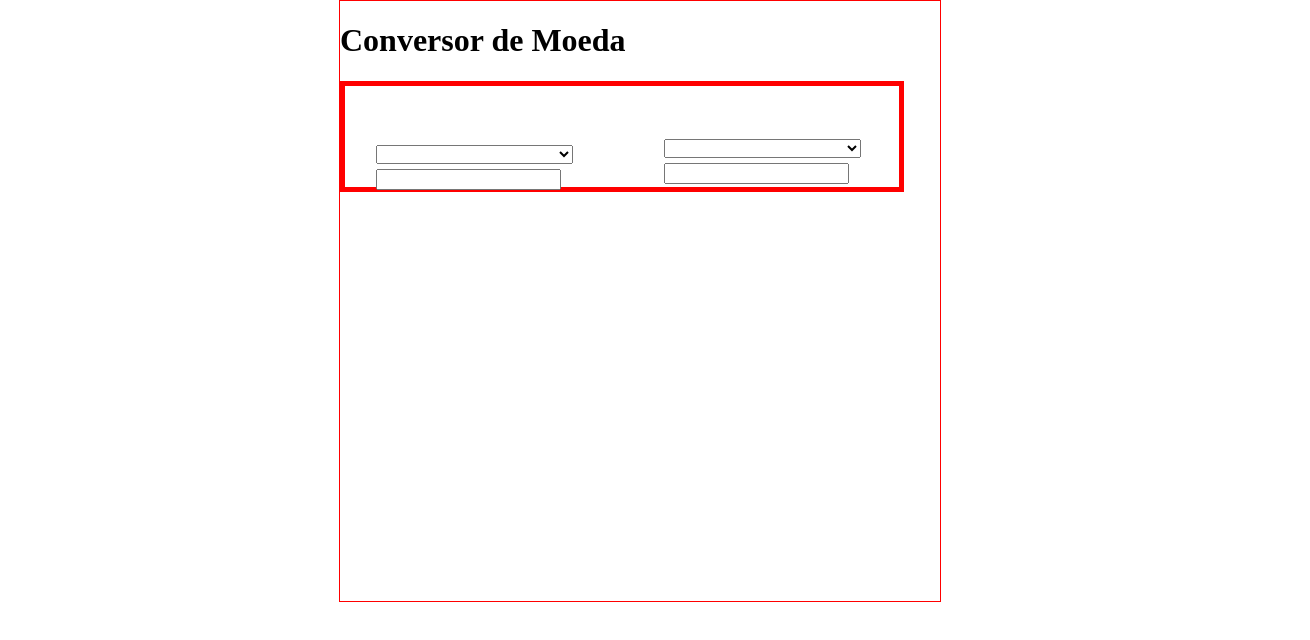
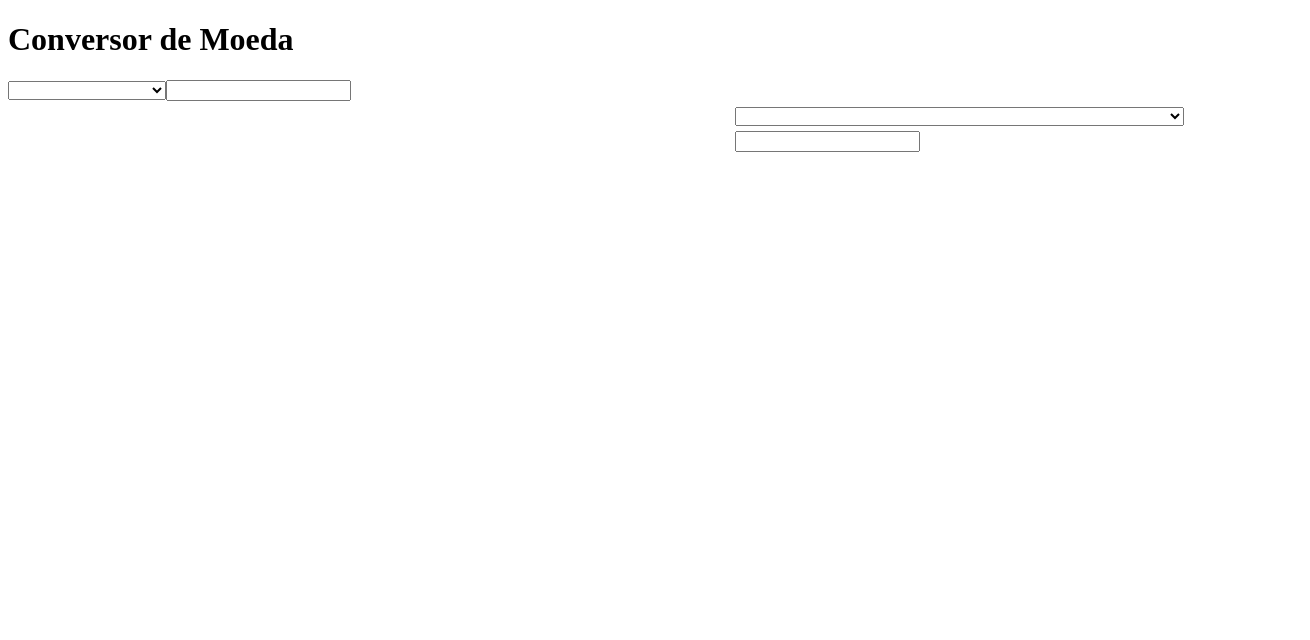
Before and after one commit to DereckSilva/ProjetosAngular, an Angular app in the folder conversorMoedas/: page / in a window 1280 px wide. Shown: the top 640 px of the page, 1310 px wide, since content can reach past the window. Built offline with nearby package versions, Linux system fonts and the light colour scheme.

Commit message:
adicao de componente filho, ajuste de lógica

```diff
--- /dev/null
+++ b/conversorMoedas/src/app/moeda.service.ts
@@ -0,0 +1,9 @@
+import { Injectable } from '@angular/core';
+
+@Injectable({
+  providedIn: 'root'
+})
+export class MoedaService {
+
+  constructor() { }
+}
--- /dev/null
+++ b/conversorMoedas/src/app/moeda/moeda.component.html
@@ -0,0 +1,19 @@
+<h1>Conversor de Moeda</h1>
+<main class="conteudoMain">
+<div class="moedaBruta">
+
+    <select #moedaBruta name="" id="" (change)="moeda(moedaBruta.value)">
+        <option value=" "></option>
+        <option value="BRL">Real Brasileiro</option>
+        <option value="USD">Dólar Norte Americano</option>
+        <option value="EUR">Euro</option>
+    </select>
+    <div *ngIf="tipoMoeda != undefined; then thenBlock else elseBlock"></div>
+    <ng-template #thenBlock>
+        <input #moeda type="text"  (keyup)="recebeMoeda(moeda.value)">
+    </ng-template>
+    <ng-template #elseBlock>
+        <input type="text" readonly >
+    </ng-template>
+</div>
+</main>
--- /dev/null
+++ b/conversorMoedas/src/app/moeda/moeda.component.ts
@@ -0,0 +1,31 @@
+import { MoedasService } from './../moedas.service';
+import { Component, OnInit, Output,EventEmitter } from '@angular/core';
+
+@Component({
+  selector: 'app-moeda',
+  templateUrl: './moeda.component.html',
+  styleUrls: ['./moeda.component.css'],
+  providers:[MoedasService]
+})
+export class MoedaComponent implements OnInit {
+
+
+  @Output() moedaBruta = new EventEmitter()
+
+  tipoMoeda?:string
+  valorConvertido?: string
+
+  ngOnInit(): void {
+
+  }
+
+  recebeMoeda(value:string){
+    let value35 = Number(value) * 5
+    return this.moedaBruta.emit({moedaBruta: value35})
+  }
+
+  moeda(value:string){
+    this.tipoMoeda = value
+    return this.tipoMoeda
+  }
+}
--- a/conversorMoedas/src/app/transformar-moeda/transformar-moeda.component.html
+++ b/conversorMoedas/src/app/transformar-moeda/transformar-moeda.component.html
@@ -1,25 +1,16 @@
-<h1>Conversor de Moeda</h1>
-<main class="conteudoMain">
-<div class="moedaBruta">
+<app-moeda (moedaBruta)="converterMoeda($event)"></app-moeda>
+<div class="moedaTransformada">
 
-    <select #moedaBruta name="" id="" >
+    <select #moedaTransformada (change)="verificaTipoMoeda(moedaTransformada.value)">
         <option value=""></option>
         <option value="BRL">Real Brasileiro</option>
         <option value="USD">Dólar Norte Americano</option>
         <option value="EUR">Euro</option>
     </select>
-    <input #valor type="text" name="" id="" value="{{valor.value}}" (keyup)="teste(valor.value)">
+    <div *ngIf="tipoMoeda != undefined; else elseBlock">
+        <input type="text" value="{{ valorConvertido }}">
+    </div>
+    <ng-template #elseBlock>
+        <input type="text" value="" readonly>
+    </ng-template>
 </div>
-
-<div class="moedaTransformada">
-
-    <select #moedaTransformada name="" id="">
-        <option value=""></option>
-        <option value="BRL">Real Brasileiro</option>
-        <option value="USD">Dólar Norte Americano</option>
-        <option value="EUR">Euro</option>
-    </select>
-
-    <input type="text" name="" id="" value="{{valorConvertido}}">
-</div>
-</main>
--- a/conversorMoedas/src/app/transformar-moeda/transformar-moeda.component.ts
+++ b/conversorMoedas/src/app/transformar-moeda/transformar-moeda.component.ts
@@ -1,22 +1,30 @@
-import { Component, OnInit } from '@angular/core';
+import { MoedaService } from './../moeda.service';
+import { Component, OnInit, Output,EventEmitter } from '@angular/core';
 
 @Component({
   selector: 'app-transformar-moeda',
   templateUrl: './transformar-moeda.component.html',
-  styleUrls: ['./transformar-moeda.component.css']
+  styleUrls: ['./transformar-moeda.component.css'],
+  providers: [MoedaService]
 })
 export class TransformarMoedaComponent implements OnInit {
 
+  tipoMoeda?:string
+  valorConvertido?: string
+
   constructor() { }
-
-  valorMoeda?: string
-  valorConvertido?: string
 
   ngOnInit(): void {
 
   }
-  teste(value:string){
-    let value35 = Number(value) * 5
-    return this.valorConvertido = value35.toString()
+
+  verificaTipoMoeda(value:string){
+    this.tipoMoeda = value
+    return this.tipoMoeda
   }
+
+  converterMoeda(valor:any){
+    return this.valorConvertido = valor.moedaBruta
+  }
+
 }
--- a/conversorMoedas/src/styles.css
+++ b/conversorMoedas/src/styles.css
@@ -1,7 +1 @@
 /* You can add global styles to this file, and also import other style files */
-body{
-    height: 600px;
-    width: 600px;
-    border: 1px solid red;
-    margin: 0 auto;
-}
```
Also changed, not shown: conversorMoedas/src/app/app.module.ts (+5 -4 lines), conversorMoedas/src/app/transformar-moeda/transformar-moeda.module.ts (added, +20 -0 lines), conversorMoedas/src/app/moeda/moeda.component.css (added), 2 other files (tests, documents, lock files or other folders).
